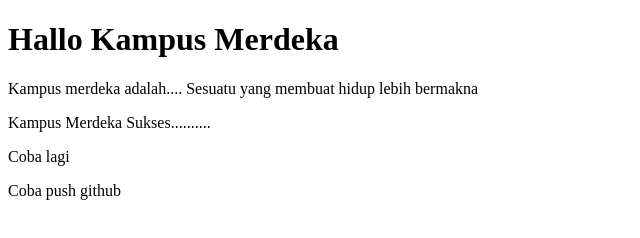
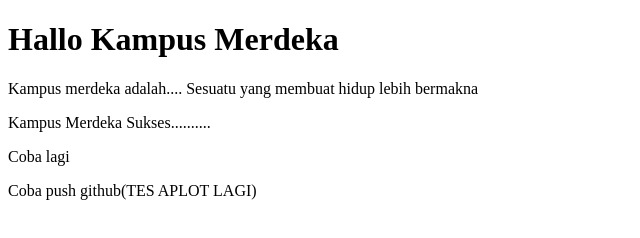
Before and after one commit to RobyRAX/belajar-git, a plain HTML site: page index.html in a window 1280 px wide. Shown: the whole page, without its empty margins (0-640 px from the left). Drawn offline with Linux system fonts and the light colour scheme.

Commit message:
Cobak Aplot Lagi

```diff
--- a/index.html
+++ b/index.html
@@ -13,6 +13,6 @@
     </p>
     <p>Kampus Merdeka Sukses..........</p>
     <p>Coba lagi</p>
-    <p>Coba push github</p>
+    <p>Coba push github(TES APLOT LAGI)</p>
 </body>
 </html>
```
